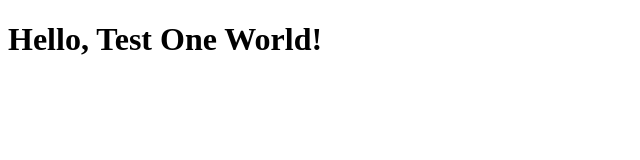
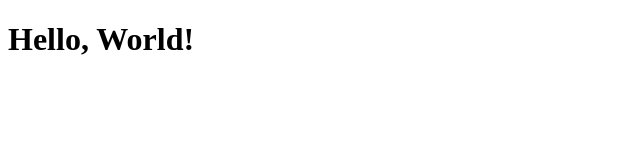
Before and after one commit to jturmo/praycompline-beta, a plain HTML site: page index.html in a window 1280 px wide. Shown: the whole page, without its empty margins (0-640 px from the left). Drawn offline with Linux system fonts and the light colour scheme.

Commit message:
Done with Practice

```diff
--- a/index.html
+++ b/index.html
@@ -4,6 +4,6 @@
 <title>Hello, World!</title>
 </head>
 <body>
-<h1>Hello, Test One World!</h1>
+<h1>Hello, World!</h1>
 </body>
 </html>
```
